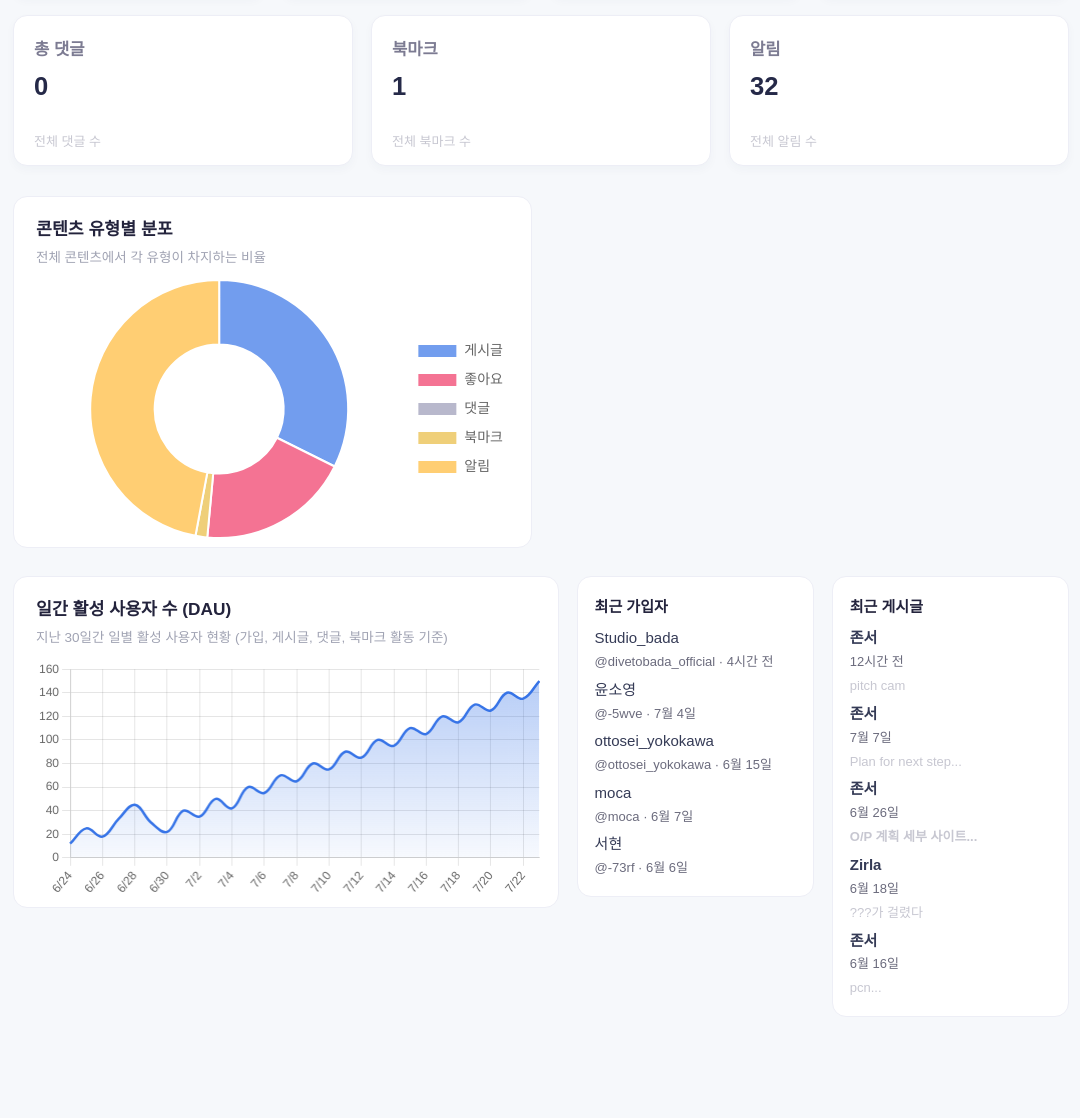
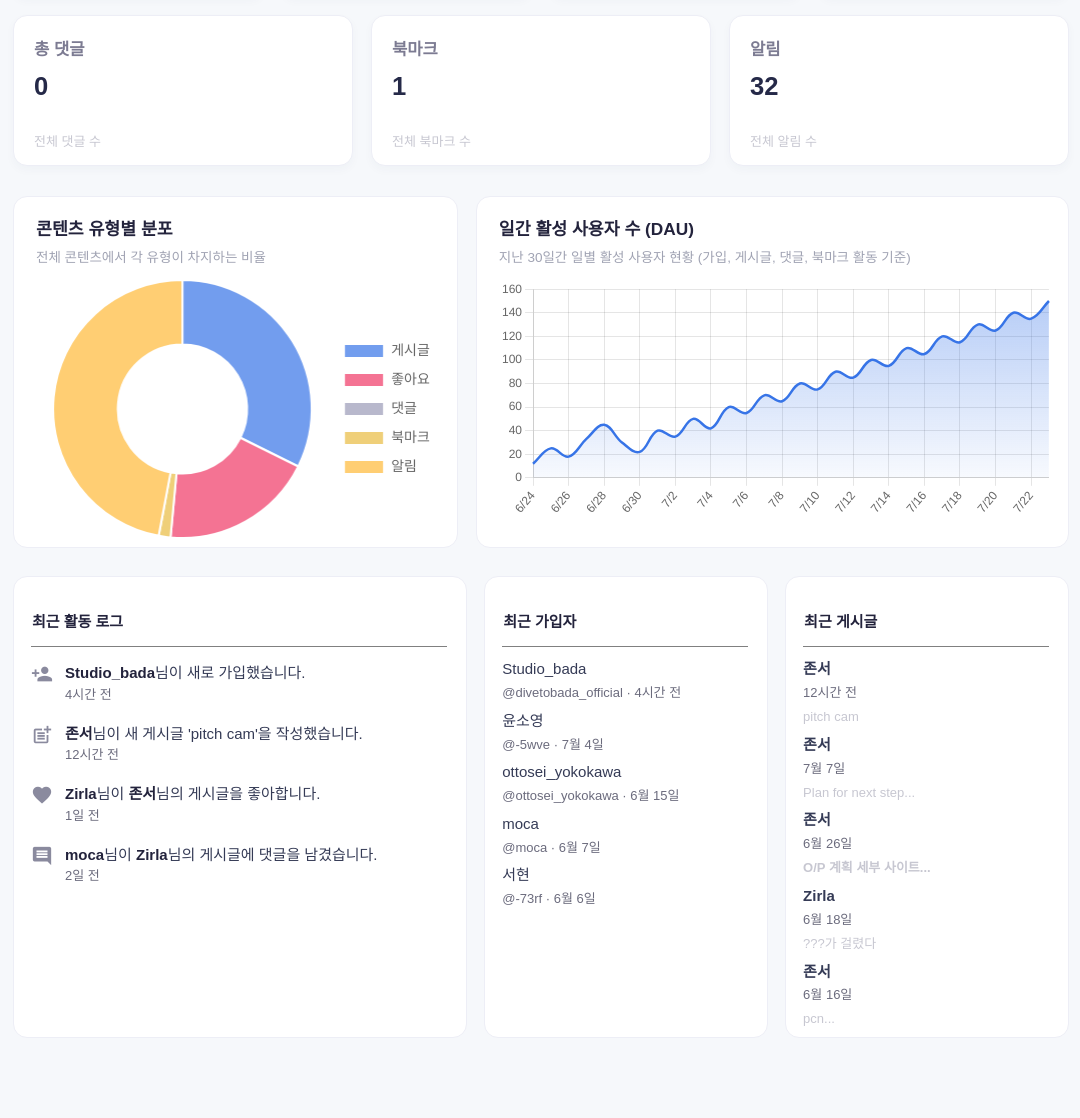
Before and after one commit to ataraxia7899/Dashboard_in_django, a Django app: page / in a window 1280 px wide. Shown: the part 361-1479 px from the top of the page, without its empty margins (99-1179 px from the left). Before the commit the page ends 1356 px from the top, so only its background shows below. Run offline with Django 5.2, Linux system fonts and the light colour scheme.

Commit message:
대시보드 레이아웃 수정 및 최근 활동 로그 추가

```diff
--- a/static/dashboard.css
+++ b/static/dashboard.css
@@ -124,13 +124,13 @@ body {
 /* Chart & Widgets */
 .dash-grid {
 	display: grid;
-	grid-template-columns: 2.3fr 1fr 1fr;
-	gap: 18px;
+	grid-template-columns: 1.6fr 1fr 1fr;
+	gap: 17px;
 	align-items: start;
 }
 .dash-grid-secondary {
 	display: grid;
-	grid-template-columns: 1fr 1fr;
+	grid-template-columns: 1.5fr 2fr;
 	gap: 18px;
 	margin-top: 30px;
 }
@@ -167,18 +167,25 @@ body {
 	min-width: 0;
 	border: 1.2px solid #edeef6;
 	transition: transform 0.2s ease-in-out, box-shadow 0.2s ease-in-out;
+	height: 430px;
 }
 .mini-list-title {
 	font-weight: 700;
 	font-size: 15px;
 	margin-bottom: 10px;
 	color: #23233c;
+	border-bottom: 1px solid gray;
+	padding: 15px 1px;
+}
+.user-list,
+.post-list,
+.activity-list {
+	list-style: none;
+	margin: 0;
+	padding: 0;
 }
 .user-list,
 .post-list {
-	list-style: none;
-	margin: 0;
-	padding: 0;
 	font-size: 15px;
 	line-height: 1.66;
 }
@@ -186,6 +193,29 @@ body {
 .post-list li {
 	margin-bottom: 5px;
 	color: #353b56;
+}
+.activity-list {
+	display: flex;
+	flex-direction: column;
+	gap: 16px;
+	padding-top: 5px;
+}
+.activity-list li {
+	display: flex;
+	align-items: flex-start;
+	gap: 12px;
+	font-size: 15px;
+	line-height: 1.5;
+	color: #353b56;
+}
+.activity-list .material-icons {
+	font-size: 22px;
+	color: #8a8a9e;
+	margin-top: 1px;
+}
+.activity-list strong {
+	font-weight: 600;
+	color: #23233c;
 }
 .user-meta {
 	color: #6b6b7d;
--- a/templates/dashboard.html
+++ b/templates/dashboard.html
@@ -82,8 +82,6 @@
 							<canvas id="contentPieChart"></canvas>
 						</div>
 					</div>
-				</div>
-				<div class="dash-grid">
 					<div class="chart-card">
 						<div class="chart-title">일간 활성 사용자 수 (DAU)</div>
 						<div class="chart-desc">
@@ -93,6 +91,44 @@
 						<div class="chart-graph">
 							<canvas id="dauChart"></canvas>
 						</div>
+					</div>
+				</div>
+				<div class="dash-grid">
+					<div class="mini-list-card">
+						<div class="mini-list-title">최근 활동 로그</div>
+						<ul class="activity-list">
+							<li>
+								<span class="material-icons">person_add</span>
+								<div>
+									<strong>Studio_bada</strong>님이 새로 가입했습니다.
+									<span class="user-meta">4시간 전</span>
+								</div>
+							</li>
+							<li>
+								<span class="material-icons">post_add</span>
+								<div>
+									<strong>존서</strong>님이 새 게시글 'pitch cam'을
+									작성했습니다.
+									<span class="user-meta">12시간 전</span>
+								</div>
+							</li>
+							<li>
+								<span class="material-icons">favorite</span>
+								<div>
+									<strong>Zirla</strong>님이 <strong>존서</strong>님의 게시글을
+									좋아합니다.
+									<span class="user-meta">1일 전</span>
+								</div>
+							</li>
+							<li>
+								<span class="material-icons">comment</span>
+								<div>
+									<strong>moca</strong>님이 <strong>Zirla</strong>님의 게시글에
+									댓글을 남겼습니다.
+									<span class="user-meta">2일 전</span>
+								</div>
+							</li>
+						</ul>
 					</div>
 					<div class="mini-list-card">
 						<div class="mini-list-title">최근 가입자</div>
```
